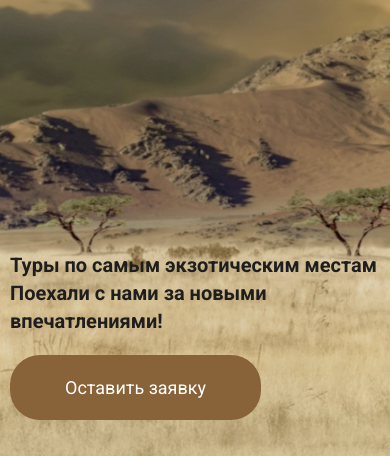
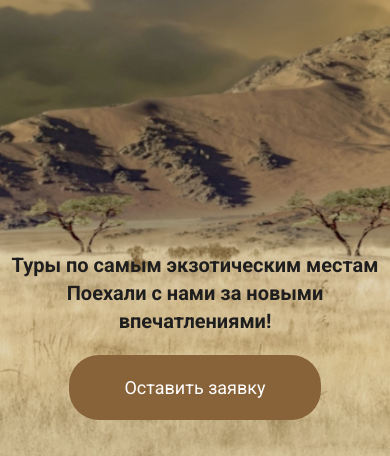
Before and after one commit to Dzmitryjeuna/safari, a plain HTML site: page index.html in a window 390 px wide. Shown: the part 342-798 px from the top of the page. Drawn offline with nearby package versions, Linux system fonts and the light colour scheme.

Commit message:
responsive

```diff
--- a/assets/css/style.css
+++ b/assets/css/style.css
@@ -703,6 +703,10 @@ button {
     flex-wrap: wrap;
   }
 
+  .header__content {
+    text-align: center;
+  }
+
 }
 
 @media (max-width: 560px) {
```
